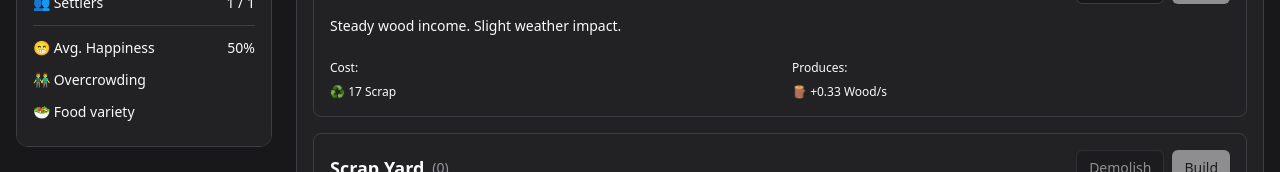
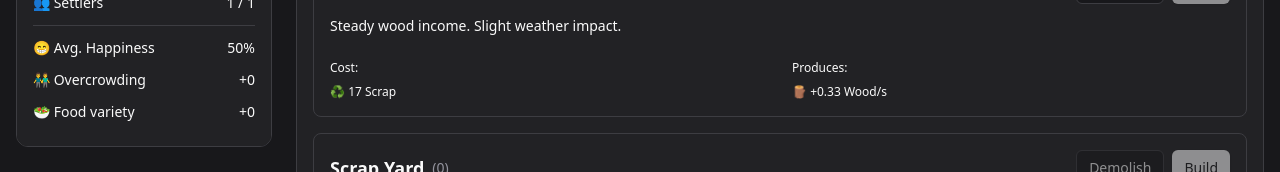
Before and after one commit to mikisz/apocalypse-idle, a React (Vite) app: page / in a window 1280 px wide. Both pictures are taken after a click on the button "Happiness". Shown: the part 443-615 px from the top of the page. Built offline with nearby package versions, Linux system fonts and the light colour scheme.

Commit message:
Display happiness breakdown values

```diff
--- a/src/components/ResourceSidebar.jsx
+++ b/src/components/ResourceSidebar.jsx
@@ -16,13 +16,25 @@ export default function ResourceSidebar() {
     <div className="border border-border rounded-xl overflow-hidden bg-card">
       {sections.map((g, i) =>
         g.settlers ? (
-          <SettlerSection key={g.title} title={g.title} info={settlersInfo} noBottomBorder={i === sections.length - 1} />
+          <SettlerSection
+            key={g.title}
+            title={g.title}
+            info={settlersInfo}
+            noBottomBorder={i === sections.length - 1}
+          />
         ) : g.happiness ? (
-          <Accordion key={g.title} title={g.title} contentClassName="p-0" noBottomBorder={i === sections.length - 1}>
+          <Accordion
+            key={g.title}
+            title={g.title}
+            contentClassName="p-0"
+            noBottomBorder={i === sections.length - 1}
+          >
             <ul className="mt-2 px-0 space-y-3">
               <li className="flex justify-between px-0">
                 <span>👥 Settlers</span>
-                <span>{happinessInfo.total} / {happinessInfo.capacity}</span>
+                <span>
+                  {happinessInfo.total} / {happinessInfo.capacity}
+                </span>
               </li>
               <div className="border-t" />
               <li className="flex justify-between px-0">
@@ -31,11 +43,17 @@ export default function ResourceSidebar() {
               </li>
               <li className="flex justify-between px-0">
                 <span>👬 Overcrowding</span>
-                <span>{happinessInfo.overcrowding}</span>
+                <span>
+                  {happinessInfo.overcrowding >= 0 ? '+' : ''}
+                  {happinessInfo.overcrowding}
+                </span>
               </li>
               <li className="flex justify-between px-0">
                 <span>🥗 Food variety</span>
-                <span>{happinessInfo.foodVariety}</span>
+                <span>
+                  {happinessInfo.foodVariety >= 0 ? '+' : ''}
+                  {happinessInfo.foodVariety}
+                </span>
               </li>
             </ul>
           </Accordion>
--- a/src/components/useResourceSections.js
+++ b/src/components/useResourceSections.js
@@ -168,11 +168,16 @@ export function useResourceSections(state) {
     powered,
   };
 
+  const happinessBreakdown = state.colony?.happiness?.breakdown || [];
   const happinessInfo = {
     avg: Math.round(state.colony?.happiness?.value || 0),
     total: totalSettlers,
     capacity,
-    breakdown: state.colony?.happiness?.breakdown || [],
+    breakdown: happinessBreakdown,
+    overcrowding:
+      happinessBreakdown.find((b) => b.label === 'Overcrowding')?.value || 0,
+    foodVariety:
+      happinessBreakdown.find((b) => b.label === 'Food variety')?.value || 0,
   };
 
   return { sections, settlersInfo, happinessInfo };
```
